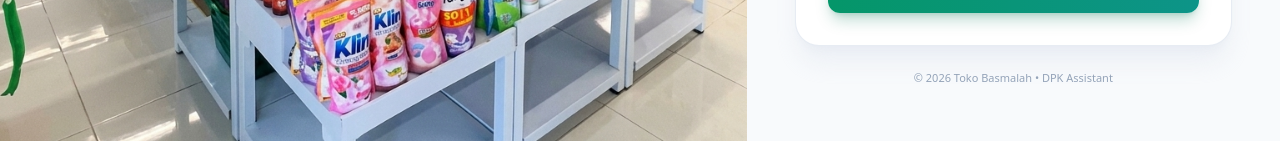
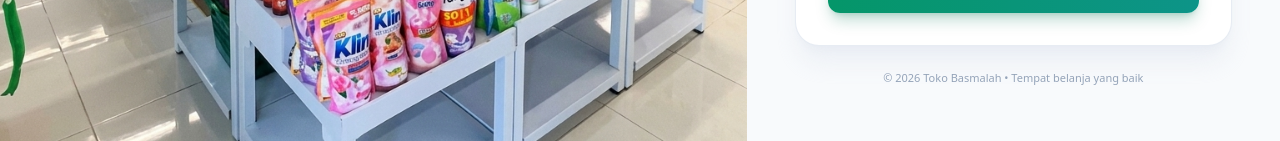
Before and after one commit to spvlokasi/spv-dpk-assistant, a React (Vite) app: page / in a window 1280 px wide. Shown: the part 659-800 px from the top of the page. Built offline with nearby package versions, Linux system fonts and the light colour scheme; no server answers; the database is empty.

Commit message:
chore(auth): update footer text to 'Tempat belanja yang baik'

```diff
--- a/src/components/auth/LoginPage.tsx
+++ b/src/components/auth/LoginPage.tsx
@@ -114,7 +114,7 @@
 
           <div className="text-center">
             <p className="text-[11px] text-slate-400 font-medium">
-              &copy; {new Date().getFullYear()} Toko Basmalah &bull; DPK Assistant
+              &copy; {new Date().getFullYear()} Toko Basmalah &bull; Tempat belanja yang baik
             </p>
           </div>
         </div>
```
